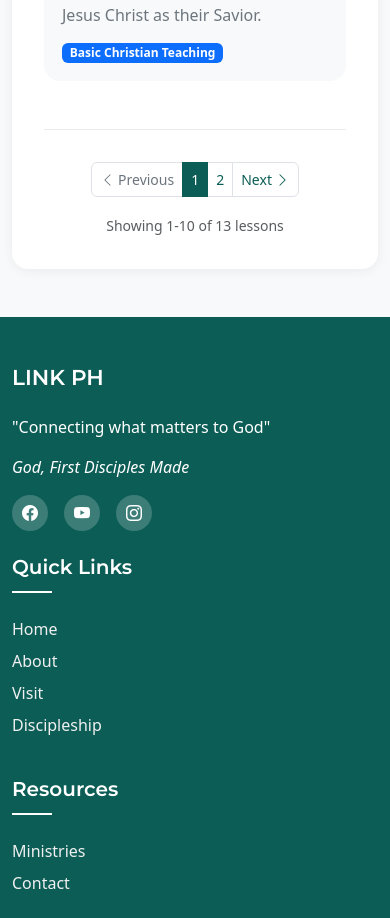
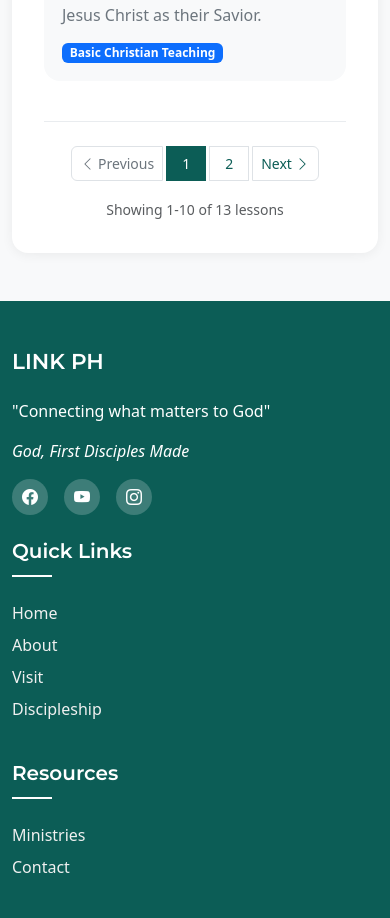
Before and after one commit to mikmak24/fe-linkph, a Vue app: page /link-group-guide in a window 390 px wide. Shown: the part 2960-3878 px from the top of the page. Built offline with nearby package versions, Linux system fonts and the light colour scheme.

Commit message:
fix mobile view on link guide

```diff
--- a/src/views/LinkGroupGuideView.vue
+++ b/src/views/LinkGroupGuideView.vue
@@ -242,8 +242,8 @@ const visiblePages = computed(() => {
 const goToPage = (page) => {
   if (page >= 1 && page <= totalPages.value) {
     currentPage.value = page
-    // Scroll to top of lessons list
-    window.scrollTo({ top: 0, behavior: 'smooth' })
+    // Remove automatic scrolling to prevent mobile issues
+    // window.scrollTo({ top: 0, behavior: 'smooth' })
   }
 }
 </script>
@@ -364,12 +364,19 @@ const goToPage = (page) => {
   border: 1px solid #dee2e6;
   padding: 0.5rem 0.75rem;
   transition: all 0.3s ease;
+  cursor: pointer;
+  user-select: none;
 }
 
 .page-link:hover {
   background-color: var(--primary-color);
   border-color: var(--primary-color);
   color: white;
+}
+
+.page-link:focus {
+  box-shadow: 0 0 0 0.2rem rgba(0, 123, 255, 0.25);
+  outline: none;
 }
 
 .page-item.active .page-link {
@@ -383,6 +390,7 @@ const goToPage = (page) => {
   pointer-events: none;
   background-color: #fff;
   border-color: #dee2e6;
+  cursor: not-allowed;
 }
 
 /* Responsive adjustments */
@@ -398,11 +406,19 @@ const goToPage = (page) => {
   .pagination {
     flex-wrap: wrap;
     justify-content: center;
+    gap: 0.25rem;
   }
 
   .page-link {
     padding: 0.375rem 0.5rem;
     font-size: 0.875rem;
+    min-width: 40px;
+    text-align: center;
+  }
+
+  .pagination-wrapper {
+    margin-top: 1.5rem;
+    padding-top: 1.5rem;
   }
 }
 </style>
```
